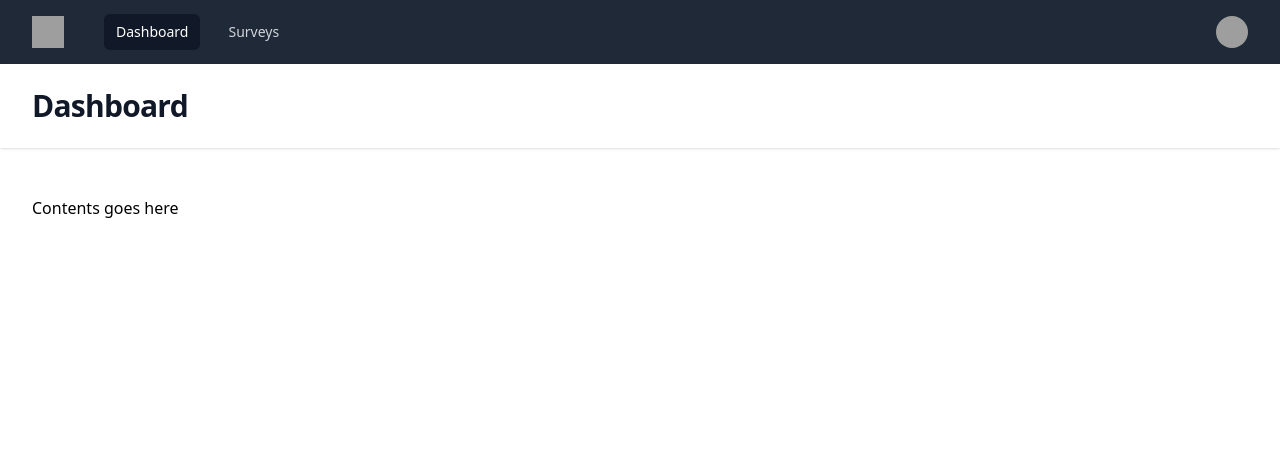
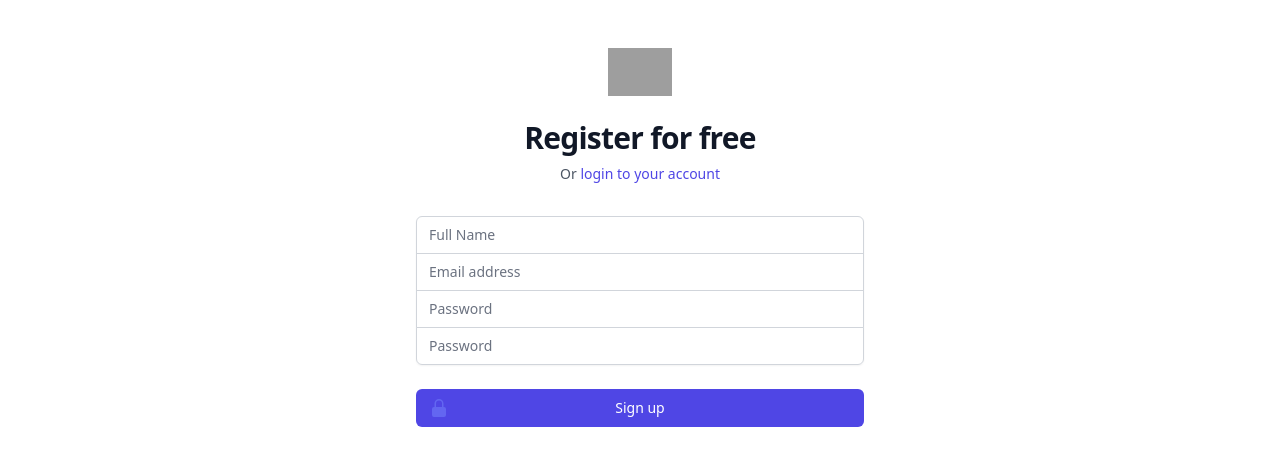
Before and after one commit to MahdiAghamohammadi/survey-frontend, a Vue app: page /register in a window 1280 px wide. Before the commit this address led to /dashboard. Shown: the top 466 px of the page. Built offline with nearby package versions, Linux system fonts and the light colour scheme; grey boxes are pictures that could not be loaded.

Commit message:
implements Login, Register and Logout

```diff
--- a/package.json
+++ b/package.json
@@ -11,6 +11,7 @@
     "@headlessui/vue": "^1.7.3",
     "@heroicons/vue": "^2.0.12",
     "@tailwindcss/forms": "^0.5.3",
+    "axios": "^1.1.3",
     "vue": "^3.2.25",
     "vue-router": "^4.0.13",
     "vuex": "^4.0.2"
--- /dev/null
+++ b/src/axios.js
@@ -0,0 +1,13 @@
+import axios from "axios";
+import store from "./store";
+
+const axiosClient = axios.create({
+  baseURL: "http://127.0.0.1:8000/api",
+});
+
+axiosClient.interceptors.request.use((config) => {
+  config.headers.Authorization = `Bearer ${store.state.user.token}`;
+  return config;
+});
+
+export default axiosClient;
--- a/src/components/DefaultLayout.vue
+++ b/src/components/DefaultLayout.vue
@@ -122,8 +122,12 @@ const navigation = [
 ];
 
 function logout() {
-    store.commit('logout');
-    router.push('Login')
+    store.dispatch('logout')
+        .then(() => {
+            router.push({
+                name: 'Login'
+            })
+        })
 }
 
 </script>
--- a/src/store/index.js
+++ b/src/store/index.js
@@ -1,23 +1,44 @@
 import { createStore } from "vuex";
+import axiosClient from "../axios";
 
 const store = createStore({
   state: {
     user: {
-      data: {
-        name: "Tom Cook",
-        email: "tom@example.com",
-        imageUrl:
-          "https://images.unsplash.com/photo-1472099645785-5658abf4ff4e?ixlib=rb-1.2.1&ixid=eyJhcHBfaWQiOjEyMDd9&auto=format&fit=facearea&facepad=2&w=256&h=256&q=80",
-      },
-      token: 123,
+      data: {},
+      token: sessionStorage.getItem("TOKEN"),
     },
   },
   getters: {},
-  actions: {},
+  actions: {
+    register({ commit }, user) {
+      return axiosClient.post("/register", user).then(({ data }) => {
+        commit("setUser", data);
+        return data;
+      });
+    },
+    login({ commit }, user) {
+      return axiosClient.post("/login", user).then(({ data }) => {
+        commit("setUser", data);
+        return data;
+      });
+    },
+    logout({ commit }) {
+      return axiosClient.post("/logout").then((res) => {
+        commit("logout");
+        return res;
+      });
+    },
+  },
   mutations: {
     logout: (state) => {
       state.user.data = {};
       state.user.token = null;
+      sessionStorage.removeItem("TOKEN");
+    },
+    setUser: (state, userData) => {
+      state.user.token = userData.data.token;
+      state.user.data = userData.data.user;
+      sessionStorage.setItem("TOKEN", userData.data.token);
     },
   },
   modules: {},
--- a/src/views/Login.vue
+++ b/src/views/Login.vue
@@ -12,18 +12,30 @@
             </router-link>
         </p>
     </div>
-    <form class="mt-8 space-y-6" action="#" method="POST">
+    <form class="mt-8 space-y-6" @submit="login">
+        <div v-if="errorMsg" class="flex items-center justify-between py-3 px-5 bg-red-500 text-white rounded">
+            {{ errorMsg }}
+            <span @click="errorMsg = ''"
+                class="cursor-pointer w-8 h-8 flex items-center justify-center rounded-full transition-colors hover:bg-[rgba(0,0,0,0.1)]">
+                <svg xmlns="http://www.w3.org/2000/svg" fill="none" viewBox="0 0 24 24" stroke-width="1.5"
+                    stroke="currentColor" class="w-6 h-6">
+                    <path stroke-linecap="round" stroke-linejoin="round" d="M6 18L18 6M6 6l12 12" />
+                </svg>
+            </span>
+        </div>
         <input type="hidden" name="remember" value="true" />
         <div class="-space-y-px rounded-md shadow-sm">
             <div>
                 <label for="email-address" class="sr-only">Email address</label>
                 <input id="email-address" name="email" type="email" autocomplete="email" required=""
+                    v-model="user.email"
                     class="relative block w-full appearance-none rounded-none rounded-t-md border border-gray-300 px-3 py-2 text-gray-900 placeholder-gray-500 focus:z-10 focus:border-indigo-500 focus:outline-none focus:ring-indigo-500 sm:text-sm"
                     placeholder="Email address" />
             </div>
             <div>
                 <label for="password" class="sr-only">Password</label>
                 <input id="password" name="password" type="password" autocomplete="current-password" required=""
+                    v-model="user.password"
                     class="relative block w-full appearance-none rounded-none rounded-b-md border border-gray-300 px-3 py-2 text-gray-900 placeholder-gray-500 focus:z-10 focus:border-indigo-500 focus:outline-none focus:ring-indigo-500 sm:text-sm"
                     placeholder="Password" />
             </div>
@@ -31,7 +43,7 @@
 
         <div class="flex items-center justify-between">
             <div class="flex items-center">
-                <input id="remember-me" name="remember-me" type="checkbox"
+                <input id="remember-me" name="remember-me" type="checkbox" v-model="user.remember"
                     class="h-4 w-4 rounded border-gray-300 text-indigo-600 focus:ring-indigo-500" />
                 <label for="remember-me" class="ml-2 block text-sm text-gray-900">Remember me</label>
             </div>
@@ -50,5 +62,29 @@
 </template>
 
 <script setup>
-import { LockClosedIcon } from '@heroicons/vue/20/solid'
+import { LockClosedIcon } from '@heroicons/vue/20/solid';
+import { useRouter } from 'vue-router';
+import store from '../store';
+import { ref } from 'vue';
+
+const router = useRouter();
+const user = {
+    email: '',
+    password: '',
+    remember: false,
+}
+let errorMsg = ref('');
+
+function login(ev) {
+    ev.preventDefault();
+    store.dispatch('login', user)
+        .then((res) => {
+            router.push({
+                name: 'Dashboard'
+            })
+        })
+        .catch(err => {
+            errorMsg.value = err.response.data.message;
+        })
+}
 </script>
--- a/src/views/Register.vue
+++ b/src/views/Register.vue
@@ -12,24 +12,43 @@
             </router-link>
         </p>
     </div>
-    <form class="mt-8 space-y-6" action="#" method="POST">
+    <form class="mt-8 space-y-6" @submit="register">
+        <div v-if="errorMsg" class="flex items-center justify-between py-3 px-5 bg-red-500 text-white rounded">
+            {{ errorMsg }}
+            <span @click="errorMsg = ''"
+                class="cursor-pointer w-8 h-8 flex items-center justify-center rounded-full transition-colors hover:bg-[rgba(0,0,0,0.1)]">
+                <svg xmlns="http://www.w3.org/2000/svg" fill="none" viewBox="0 0 24 24" stroke-width="1.5"
+                    stroke="currentColor" class="w-6 h-6">
+                    <path stroke-linecap="round" stroke-linejoin="round" d="M6 18L18 6M6 6l12 12" />
+                </svg>
+            </span>
+        </div>
         <input type="hidden" name="remember" value="true" />
         <div class="-space-y-px rounded-md shadow-sm">
             <div>
                 <label for="full-name" class="sr-only">Full Name</label>
-                <input id="full-name" name="name" type="text" autocomplete="name" required=""
+                <input id="full-name" name="name" type="text" autocomplete="name" required="" v-model="user.name"
                     class="relative block w-full appearance-none rounded-none rounded-t-md border border-gray-300 px-3 py-2 text-gray-900 placeholder-gray-500 focus:z-10 focus:border-indigo-500 focus:outline-none focus:ring-indigo-500 sm:text-sm"
                     placeholder="Full Name" />
             </div>
             <div>
                 <label for="email-address" class="sr-only">Email address</label>
                 <input id="email-address" name="email" type="email" autocomplete="email" required=""
+                    v-model="user.email"
                     class="relative block w-full appearance-none border border-gray-300 px-3 py-2 text-gray-900 placeholder-gray-500 focus:z-10 focus:border-indigo-500 focus:outline-none focus:ring-indigo-500 sm:text-sm"
                     placeholder="Email address" />
             </div>
             <div>
                 <label for="password" class="sr-only">Password</label>
                 <input id="password" name="password" type="password" autocomplete="current-password" required=""
+                    v-model="user.password"
+                    class="relative block w-full appearance-none rounded-none border border-gray-300 px-3 py-2 text-gray-900 placeholder-gray-500 focus:z-10 focus:border-indigo-500 focus:outline-none focus:ring-indigo-500 sm:text-sm"
+                    placeholder="Password" />
+            </div>
+            <div>
+                <label for="password_confirmation" class="sr-only">Password Confirmation</label>
+                <input id="password_confirmation" name="password_confirmation" type="password"
+                    autocomplete="current-password_confirmation" required="" v-model="user.password_confirmation"
                     class="relative block w-full appearance-none rounded-none rounded-b-md border border-gray-300 px-3 py-2 text-gray-900 placeholder-gray-500 focus:z-10 focus:border-indigo-500 focus:outline-none focus:ring-indigo-500 sm:text-sm"
                     placeholder="Password" />
             </div>
@@ -49,4 +68,29 @@
 
 <script setup>
 import { LockClosedIcon } from '@heroicons/vue/20/solid'
+import { useRouter } from 'vue-router';
+import store from '../store';
+import { ref } from 'vue';
+
+const router = useRouter();
+const user = {
+    name: '',
+    email: '',
+    password: '',
+    password_confirmation: '',
+}
+let errorMsg = ref('');
+
+function register(ev) {
+    ev.preventDefault();
+    store.dispatch('register', user)
+        .then((res) => {
+            router.push({
+                name: 'Dashboard'
+            })
+        })
+        .catch(err => {
+            errorMsg.value = err.response.data.message;
+        })
+}
 </script>
```
Also changed, not shown: 1 other file (tests, documents, lock files or other folders).
